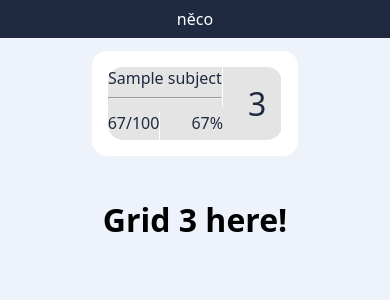
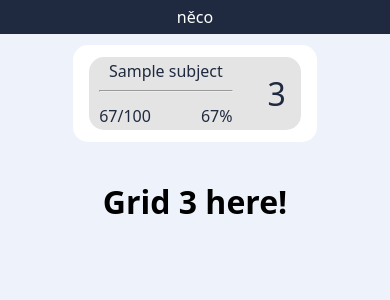
Before and after one commit to Krupicova12Kase/OpenSchoolSucks, a Flask app: template templates/home.html in a window 390 px wide. Shown: the top 300 px of the page. Run offline with Flask 3, Linux system fonts and the light colour scheme; the template is opened without the code that fills it: most values are stand-ins (such as "Sample title", 1, 10 or a date in 2020).

Commit message:
Home layout improvements + znamka heading

```diff
--- a/static/styles/home.css
+++ b/static/styles/home.css
@@ -1,6 +1,11 @@
+*{
+    box-sizing: border-box;
+}
+
 :root {
     --border-radius: 15px;
-    --padding: 8px;
+    --padding: 6px 8px;
+    --grid-column-padding: 0 10px;
     --borders: 1px solid #ffffff;
 }
 
@@ -26,8 +31,8 @@
 
 .grid {
     display: grid;
-    grid-template-columns: 1fr auto auto;
-    grid-template-rows: auto auto;
+    grid-template-columns: 2fr 1fr 1fr 1fr;
+    grid-template-rows: auto;
     grid-column-gap: 10px;
     grid-row-gap: 5px;
     background-color: #e4e4e4;
@@ -49,23 +54,27 @@
     grid-area: 1 / 1 / 2 / 2;
     text-align: center;
     border-right: var(--borders);
+    padding: var(--grid-column-padding);
 }
 
 .grid2 {
     grid-area: 1 / 2 / 2 / 3;
     text-align: center;
     border-right: var(--borders);
+    padding: var(--grid-column-padding);
 }
 
 .grid3 {
     grid-area: 1 / 3 / 2 / 4;
-    text-align: left;
+    text-align: center;
     border-right: var(--borders);
+    padding: var(--grid-column-padding);
 }
 
 .grid4 {
     grid-area: 1 / 4 / 2 / 5;
-    text-align: right;
+    text-align: center;
+    padding: var(--grid-column-padding);
 }
 
 .grid1-main {
@@ -150,19 +159,23 @@
     .grid1 {
         grid-area: 1 / 1 / 2 / 3;
         text-align: center;
+        border-right: none;
+        padding-top: 3px;
     }
 
     .grid2 {
-        grid-area: 1 / 3 / 3 / 4;
+        grid-area: 1 / 3 / 3 / 3;
         text-align: center;
         align-self: center;
         padding: 15px;
         font-size: xx-large;
+        border-right: none;
     }
 
     .grid3 {
         grid-area: 2 / 1 / 3 / 2;
         text-align: left;
+        border-right: none;
     }
 
     .grid4 {
```
Also changed, not shown: templates/znamka.html (+10 -0 lines).
